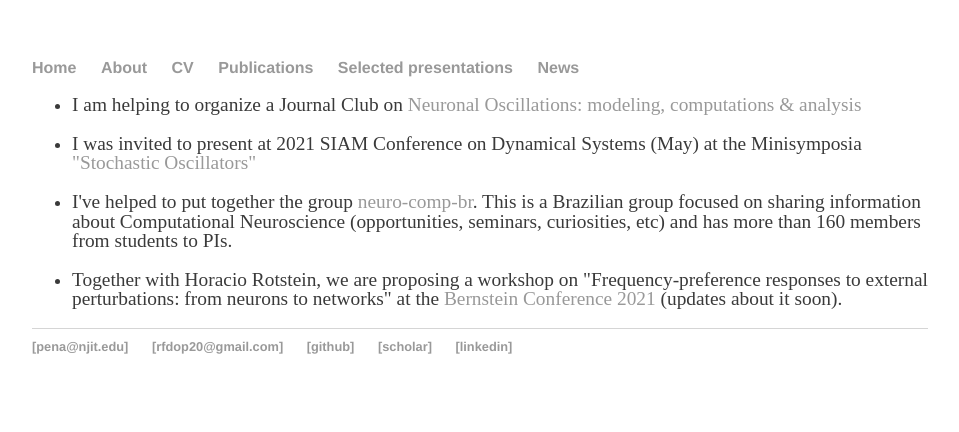
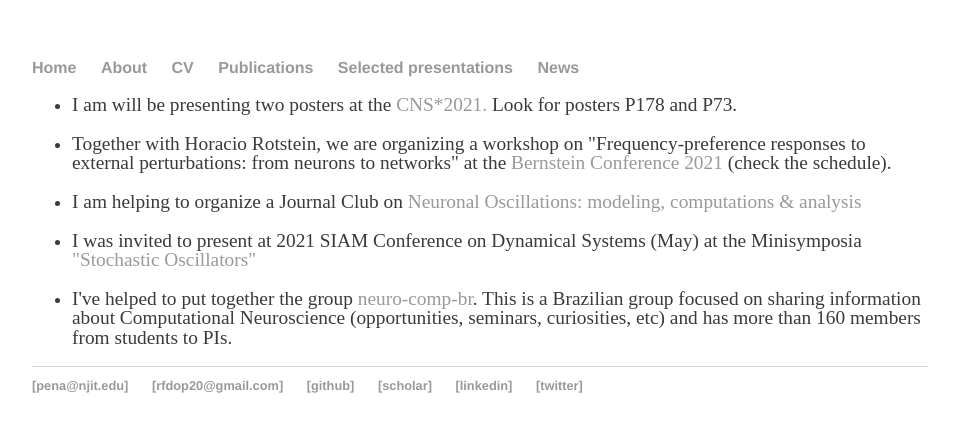
Before and after one commit to pena-rodrigo/oldwebsite, a Jekyll site: the page built from news/index.html, in a window 1280 px wide. Shown: the top 432 px of the page, without its empty margins (160-1119 px from the left). Built offline with Jekyll 4.4.1, drawn with Linux system fonts in a browser that asks for light colours.

Commit message:
large update

```diff
--- a/_layouts/default.html
+++ b/_layouts/default.html
@@ -33,6 +33,7 @@
 	        		<li><a href="https://github.com/pena-rodrigo">[github]</a></li>
 					<li><a href="https://scholar.google.com.br/citations?hl=en&user=17avyRAAAAAJ&view_op=list_works&sortby=pubdate">[scholar]</a></li>
 					<li><a href="https://www.linkedin.com/in/rodrigo-pena-34793417/">[linkedin]</a></li>
+					<li><a href="https://twitter.com/rfo_pena">[twitter]</a></li>
 				</ul>
 			</footer>
 		</body>
--- a/about/index.html
+++ b/about/index.html
@@ -3,7 +3,6 @@ layout: default
 title: Rodrigo Pena
 ---
 <div class="blurb">
-        		<h1>This website is under construction! </h1>
     		</div><!-- /.blurb -->
 
 			<ul>
--- a/index.html
+++ b/index.html
@@ -3,13 +3,12 @@ layout: default
 title: Rodrigo Pena
 ---
 <div class="blurb">
-	<h1>This website is under construction! </h1>
 				<div class="left">
-					<h4>Rodrigo Pena</h4>
+					<h4>Rodrigo FO Pena</h4>
 					<img src='rodrigo_pena.jpeg' class='iconDetails'>
 				</div>
 				<div   class="right" >
-					<p>I am a Postdoctoral Research Associate at the New Jersey Institute of Technology and Rutgers University.
+					<p>Thanks for visiting my website! I am a Postdoctoral Research Associate at the New Jersey Institute of Technology and Rutgers University.
 					   I work with Computational and Theoretical Neuroscience. My research interest stems from my desire to understand the
 					   fundamental aspects of neuronal behavior and how they connect to network phenomena.
 					</p>
--- a/news/index.html
+++ b/news/index.html
@@ -3,6 +3,15 @@ layout: default
 title: Rodrigo Pena
 ---
 <div class="blurb">
+			<ul>
+				<li> <p>I am will be presenting two posters at the <a href="https://www.cnsorg.org/cns-2021" target="_blank">CNS*2021.</a> Look for posters P178 and P73.
+				</p>
+			</ul>
+			<ul>
+				<li> <p>Together with Horacio Rotstein, we are organizing a workshop on "Frequency-preference responses to external perturbations: from neurons to networks" at the
+					 <a href="https://www.bernstein-network.de/en/bernstein-conference/2021-online/satellite-workshops/frequency-preference-responses-to-external-perturbations-from-neurons-to-networks" target="_blank">Bernstein Conference 2021</a> (check the schedule).
+				</p>
+			</ul>
 			<ul>
 				<li> <p>I am helping to organize a Journal Club on <a href="https://web.njit.edu/~pena/CompNeurOsc_JournalClub.html" target="_blank">Neuronal Oscillations: modeling, computations & analysis</a>
 				</p>
@@ -16,9 +25,5 @@ title: Rodrigo Pena
 					(opportunities, seminars, curiosities, etc) and has more than 160 members from students to PIs.
 				</p>
 			</ul>
-			<ul>
-				<li> <p>Together with Horacio Rotstein, we are proposing a workshop on "Frequency-preference responses to external perturbations: from neurons to networks" at the
-					 <a href="https://www.bernstein-network.de/en/bernstein-conference/2021-online" target="_blank">Bernstein Conference 2021</a> (updates about it soon).
-				</p>
-			</ul>
+
     		</div><!-- /.blurb -->
--- a/presentations/index.html
+++ b/presentations/index.html
@@ -3,6 +3,7 @@ layout: default
 title: Rodrigo Pena
 ---
 <div class="blurb">
+	<h4>Here you can find some key presentations I gave. I am always happy to be invited to talk about my work!!</h4>
 	<p>Check my presentation at <a href="https://www.youtube.com/watch?v=iKZClcTvWDI&t=252s&ab_channel=DynamicsDaysDigital2020" target="_blank">Dynamics Days 2020 - Digital</a>
 	</p>
 		<a href="https://www.youtube.com/watch?v=iKZClcTvWDI&t=252s&ab_channel=DynamicsDaysDigital2020">
@@ -11,5 +12,8 @@ title: Rodrigo Pena
 		 </a>
 
 	<p>I gave a short tutorial on information theory focused on neuroscience at NJIT, check my slides: <a href="JC_info_theory.pdf" target="_blank">Download</a></p>
+	<p>This is a presentation I gave at NYU (Courant) in a Colloquium that I was invited: <a href="nyu.pdf" target="_blank">Download</a></p>
+	<p>I've worked on slope/chord/derivative - conductance(s) and presented an organized view of that: <a href="slope.pdf" target="_blank">Download</a></p>
+	<p>Together with Horacio Rostein and Antonio Roque we gave a short course on Neuronal resonance, check my slides for the 2nd day: <a href="sbnec_course_2nd.pdf" target="_blank">Download</a></p>
 
 </div><!-- /.blurb -->
```
Also changed, not shown: 3 other files.
